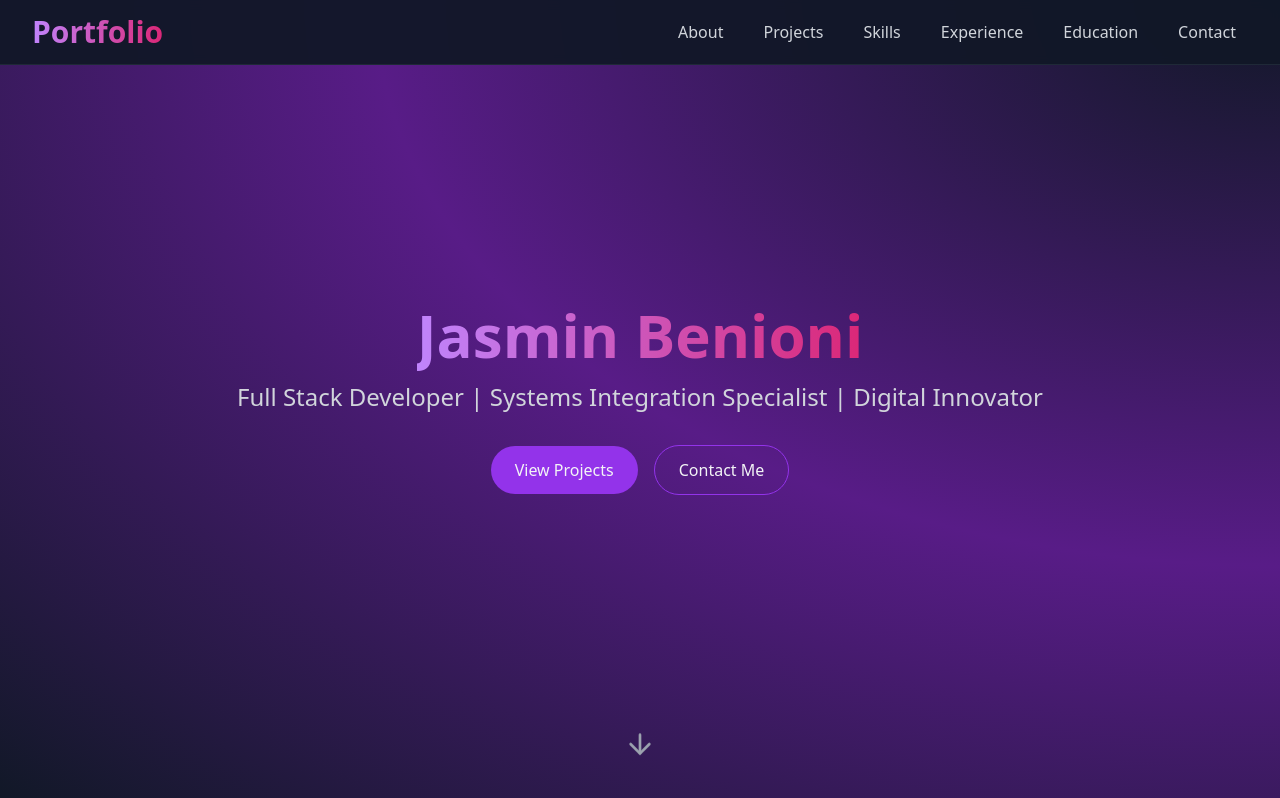
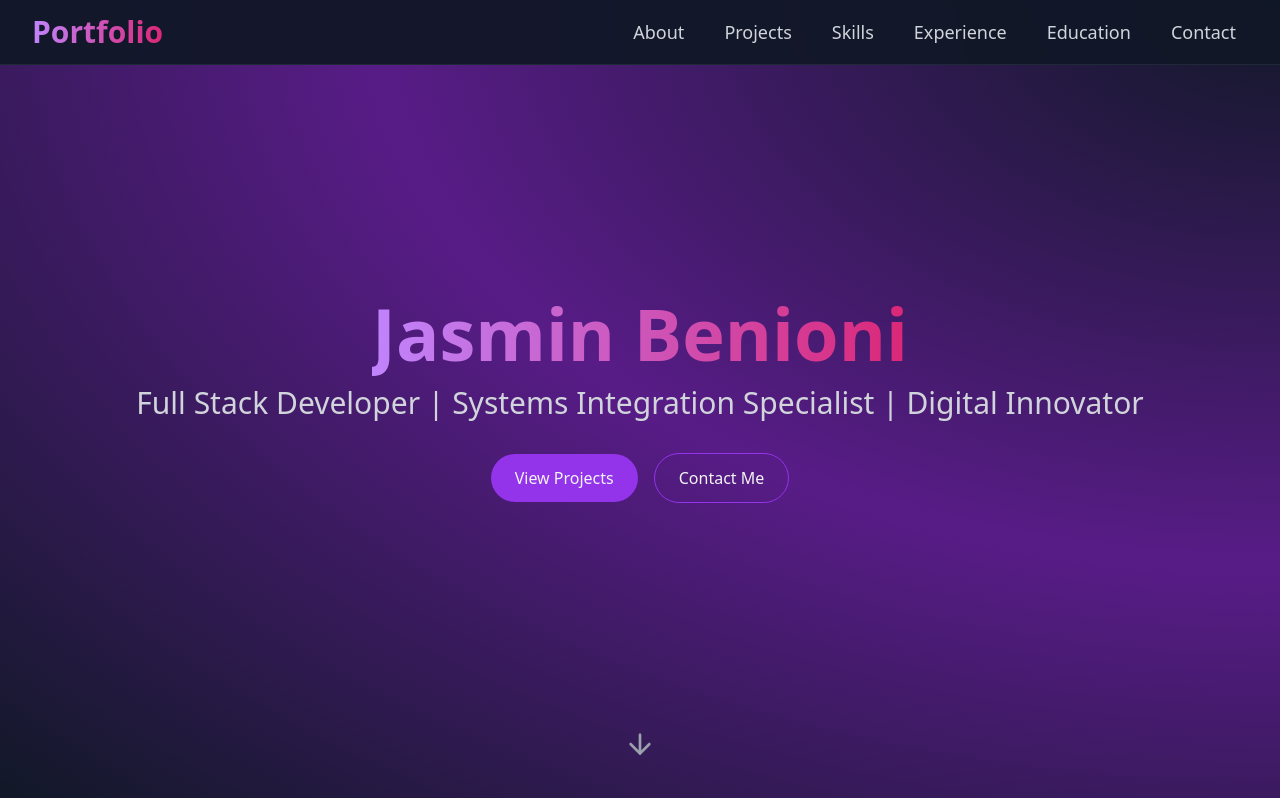
Before and after one commit to msbenioni/CV, a React (Vite) app: page / in a window 1280 px wide. Shown: the top 798 px of the page. Built offline with nearby package versions, Linux system fonts and the light colour scheme.

Commit message:
increased font size of header

```diff
--- a/src/App.tsx
+++ b/src/App.tsx
@@ -30,7 +30,7 @@ function App() {
                   <a
                     key={item}
                     href={`#${item.toLowerCase()}`}
-                    className="px-3 py-2 rounded-md text-base font-medium text-gray-300 hover:text-white hover:bg-gray-800 transition-all"
+                    className="px-3 py-2 rounded-md text-lg font-medium text-gray-300 hover:text-white hover:bg-gray-800 transition-all"
                   >
                     {item}
                   </a>
--- a/src/components/Hero.tsx
+++ b/src/components/Hero.tsx
@@ -4,12 +4,12 @@ export default function Hero() {
   return (
     <div className="relative min-h-screen flex items-center justify-center bg-[radial-gradient(ellipse_at_top_right,_var(--tw-gradient-stops))] from-gray-900 via-purple-900 to-gray-900">
       <div className="text-center">
-        <h1 className="text-4xl sm:text-6xl font-bold mb-4 animate-fade-in">
+        <h1 className="text-5xl sm:text-7xl font-bold mb-4 animate-fade-in">
           <span className="bg-gradient-to-r from-purple-400 to-pink-600 bg-clip-text text-transparent">
             Jasmin Benioni
           </span>
         </h1>
-        <p className="text-xl sm:text-2xl text-gray-300 mb-8 animate-fade-in-delayed">
+        <p className="text-2xl sm:text-3xl text-gray-300 mb-8 animate-fade-in-delayed">
           Full Stack Developer | Systems Integration Specialist | Digital Innovator
         </p>
         <div className="space-x-4 animate-fade-in-delayed-more">
```
